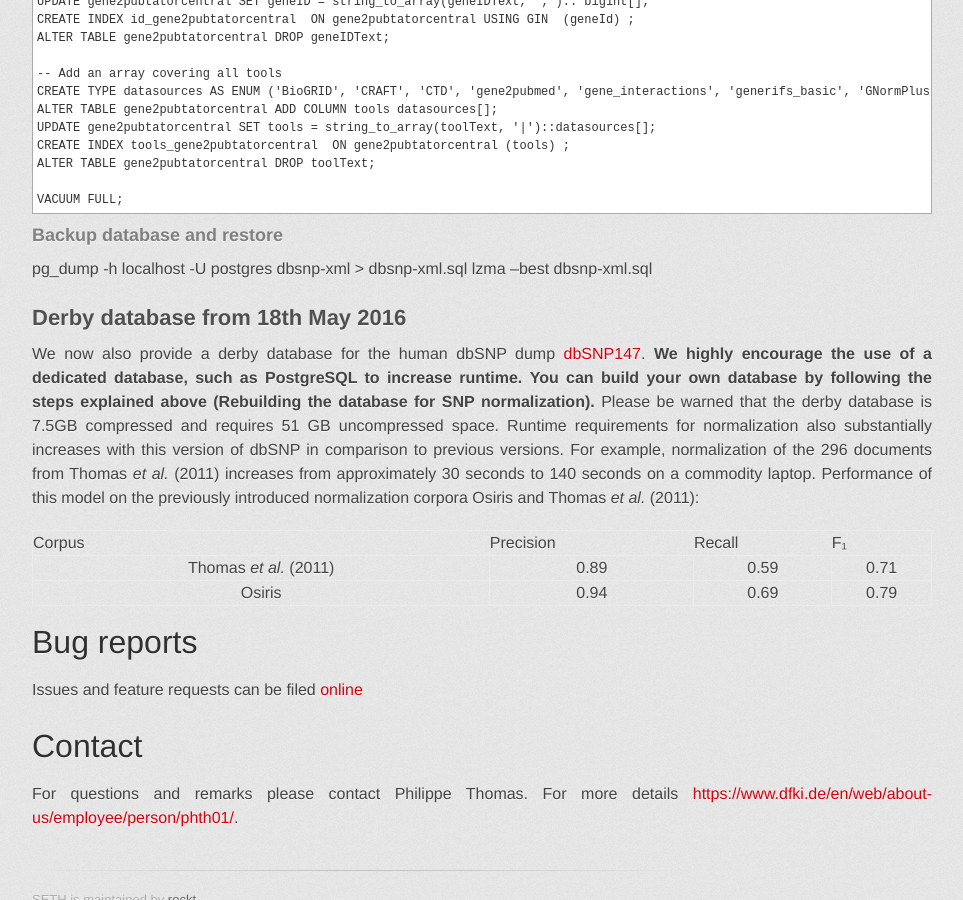
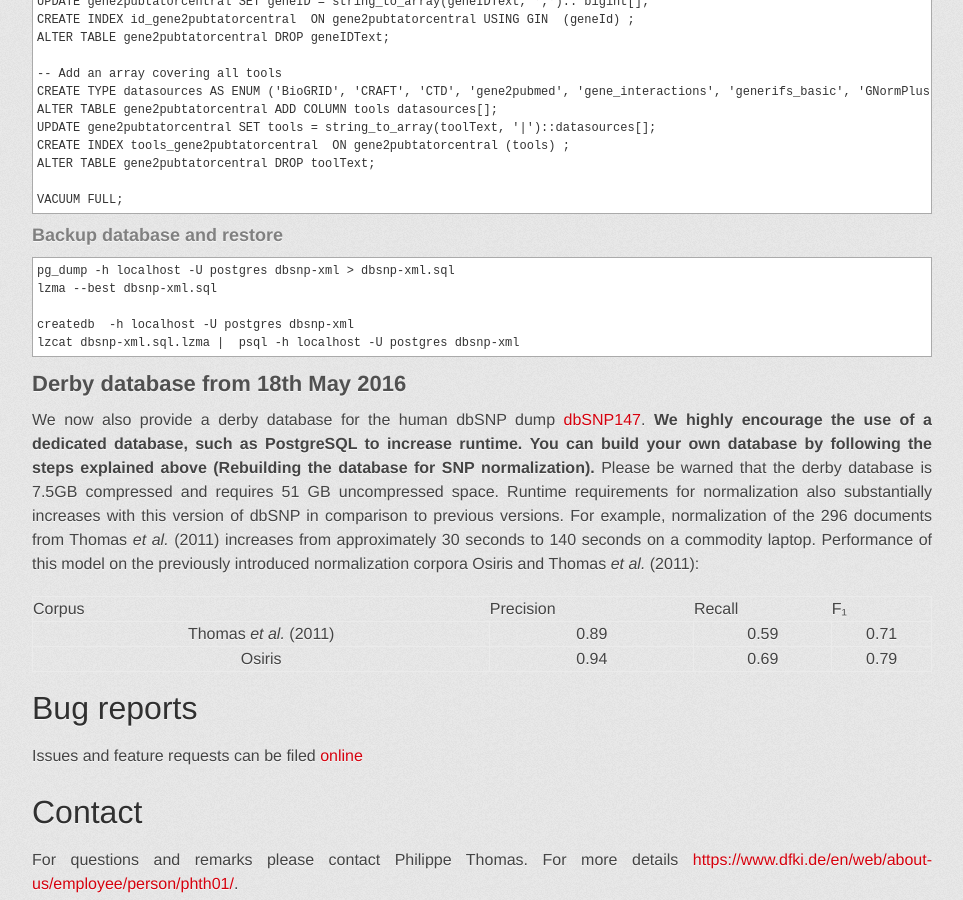
Before and after one commit to rockt/SETH, a Jekyll site: the page built from index.md, in a window 1280 px wide and 900 px high, scrolled down 9569 px. Shown: the whole window, without its empty margins (158-1121 px from the left). Built offline with Jekyll 4.4.1, drawn with Linux system fonts in a browser that asks for light colours; some web fonts are replaced.

Commit message:
Update index.md

```diff
--- a/index.md
+++ b/index.md
@@ -500,8 +500,11 @@ Please set variables $DatabasePassword and $importData accordingly.
     VACUUM FULL;
 
 ### Backup database and restore
-pg_dump -h localhost -U postgres dbsnp-xml > dbsnp-xml.sql
-lzma --best dbsnp-xml.sql
+	pg_dump -h localhost -U postgres dbsnp-xml > dbsnp-xml.sql
+	lzma --best dbsnp-xml.sql
+
+	createdb  -h localhost -U postgres dbsnp-xml
+	lzcat dbsnp-xml.sql.lzma |  psql -h localhost -U postgres dbsnp-xml
 
 ## Derby database from 18th May 2016
 We now also provide a derby database for the human dbSNP dump [dbSNP147](https://drive.google.com/open?id=0BxyKVvNXUobTMDJYcG81Uzdhb28).
```
